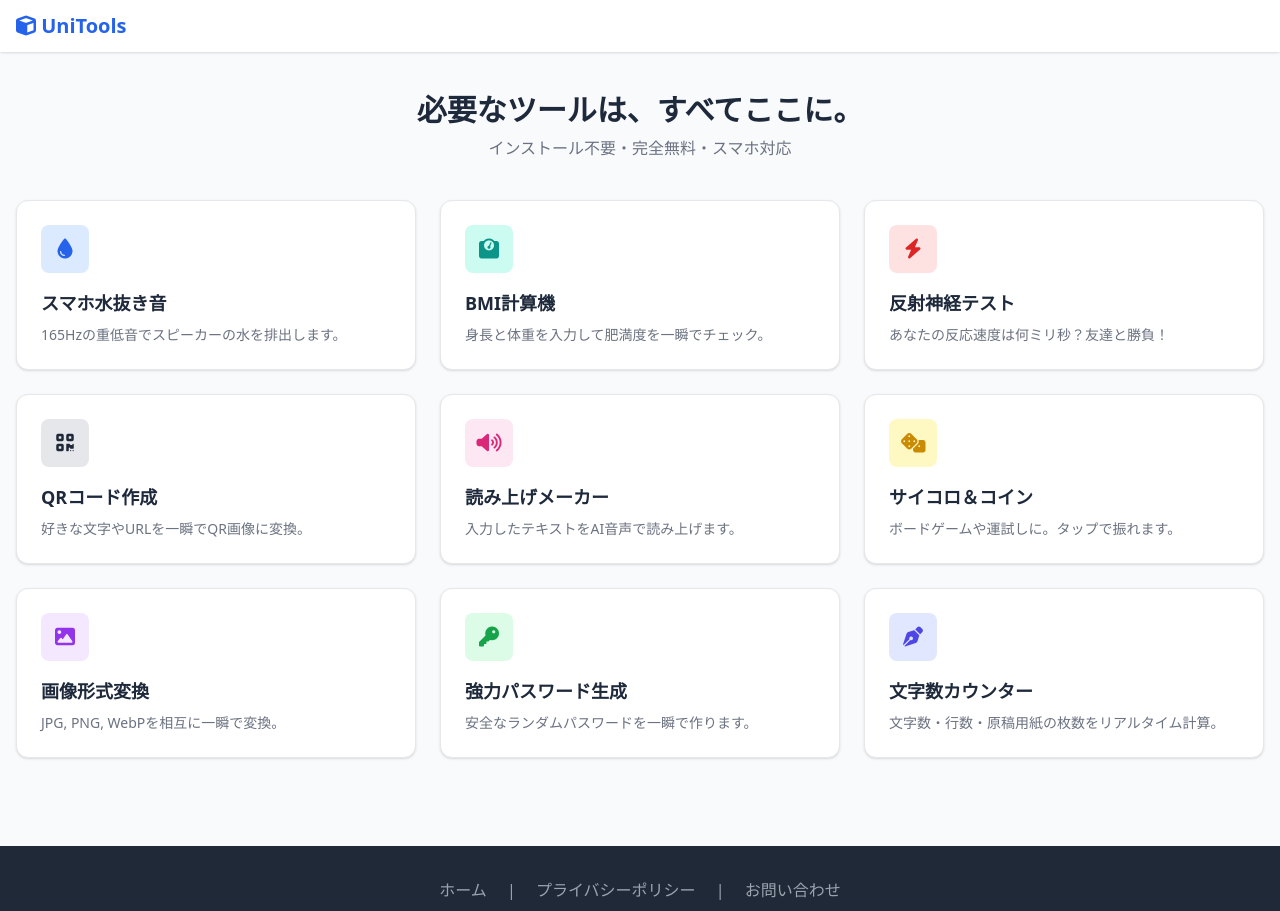
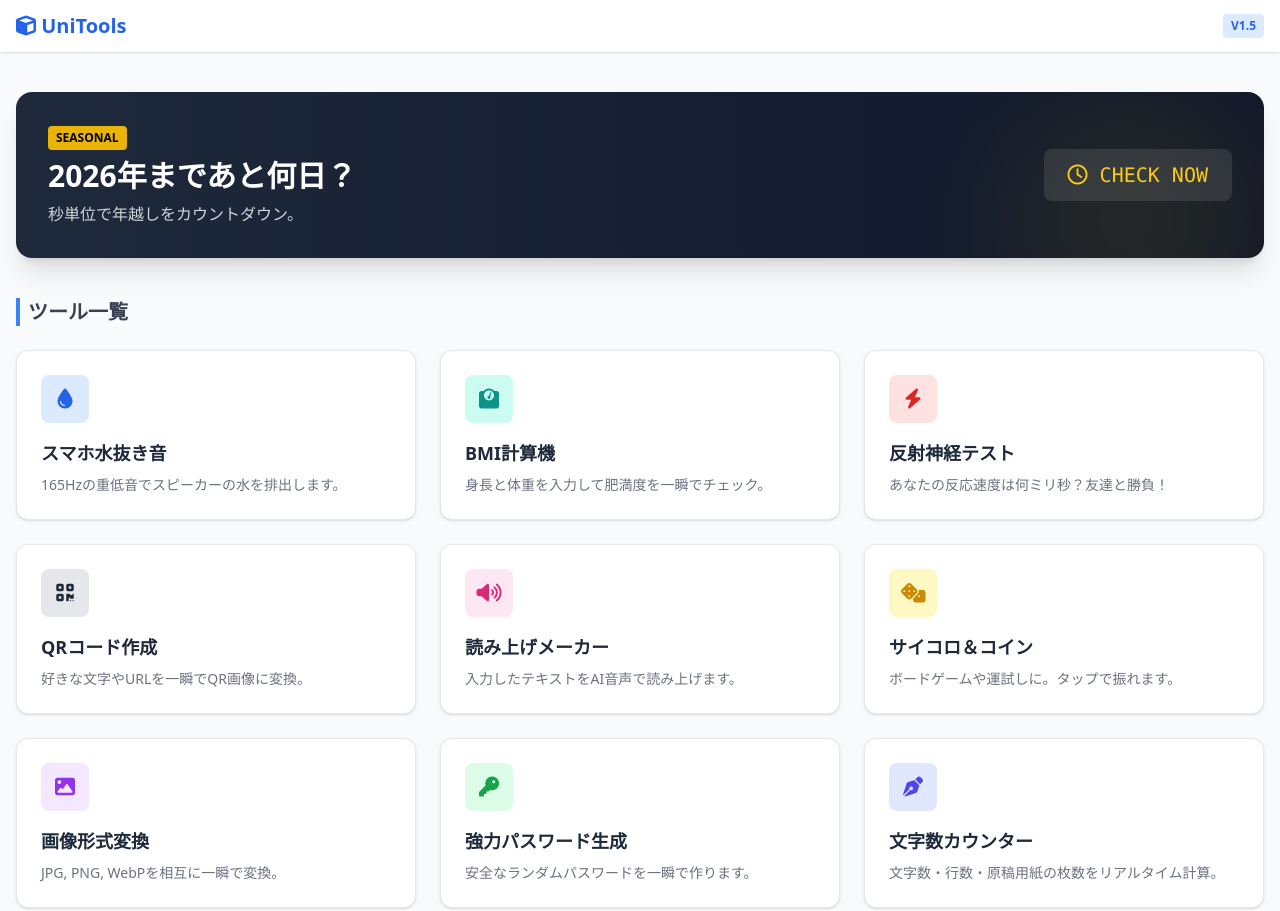
Before and after one commit to hansamubanana-wq/unitools, a plain HTML site: page index.html in a window 1280 px wide. Shown: the top 911 px of the page. Drawn offline with nearby package versions, Linux system fonts and the light colour scheme.

Commit message:
Update index.html

```diff
--- a/index.html
+++ b/index.html
@@ -11,11 +11,11 @@
 
     <meta name="google-site-verification" content="1mEF67U5oje9Z0aliv19iWVpQri-DEf4J9ORBRj4_eU" />
 
-    <title>UniTools | 便利ツールWebアプリ - スマホ水抜き音・画像変換・BMI計算...</title>
-    <meta name="description" content="インストール不要・完全無料のWebツール集。スマホの水抜き音、画像形式変換、QR作成、BMI計算機、反射神経テスト、読み上げメーカーなどがブラウザだけですぐに使えます。">
+    <title>UniTools | 便利ツールWebアプリ - 2026年カウントダウン・水抜き音...</title>
+    <meta name="description" content="インストール不要・完全無料のWebツール集。2026年へのカウントダウン、スマホの水抜き音、画像形式変換、QR作成、BMI計算機、反射神経テストなどがブラウザだけですぐに使えます。">
 
     <meta property="og:title" content="UniTools | 便利な無料Webツール集">
-    <meta property="og:description" content="水抜き音、BMI計算、QR作成などが登録不要ですぐ使える！">
+    <meta property="og:description" content="2026年カウントダウン、水抜き音、BMI計算などが登録不要ですぐ使える！">
     <meta property="og:type" content="website">
     <meta property="og:url" content="https://vexel-lab-hq.vercel.app/">
     <meta property="og:site_name" content="UniTools">
@@ -30,12 +30,29 @@
             <a href="index.html" class="text-xl font-bold text-blue-600">
                 <i class="fa-solid fa-cube"></i> UniTools
             </a>
+            <span class="text-xs font-bold bg-blue-100 text-blue-600 px-2 py-1 rounded">V1.5</span>
         </div>
     </header>
 
     <div class="container mx-auto px-4 py-10 flex-grow">
-        <h1 class="text-3xl font-bold text-center mb-2">必要なツールは、すべてここに。</h1>
-        <p class="text-center text-gray-500 mb-10">インストール不要・完全無料・スマホ対応</p>
+
+        <div class="mb-10">
+            <a href="tools/countdown.html" class="block bg-gradient-to-r from-slate-800 to-slate-900 rounded-2xl shadow-xl p-8 text-white hover:scale-[1.01] transition relative overflow-hidden group">
+                <div class="relative z-10 flex flex-col md:flex-row items-center justify-between">
+                    <div>
+                        <span class="bg-yellow-500 text-black text-xs font-bold px-2 py-1 rounded mb-2 inline-block">SEASONAL</span>
+                        <h2 class="text-2xl md:text-3xl font-bold mb-2">2026年まであと何日？</h2>
+                        <p class="text-gray-300">秒単位で年越しをカウントダウン。</p>
+                    </div>
+                    <div class="mt-6 md:mt-0 bg-white/10 px-6 py-3 rounded-lg backdrop-blur text-yellow-400 font-mono text-xl">
+                        <i class="fa-regular fa-clock"></i> CHECK NOW
+                    </div>
+                </div>
+                <div class="absolute top-0 right-0 w-64 h-64 bg-yellow-500 rounded-full blur-3xl opacity-10 group-hover:opacity-20 transition"></div>
+            </a>
+        </div>
+
+        <h3 class="text-xl font-bold text-gray-700 mb-6 px-2 border-l-4 border-blue-500">ツール一覧</h3>
 
         <div class="grid grid-cols-1 md:grid-cols-3 gap-6">
 
```
